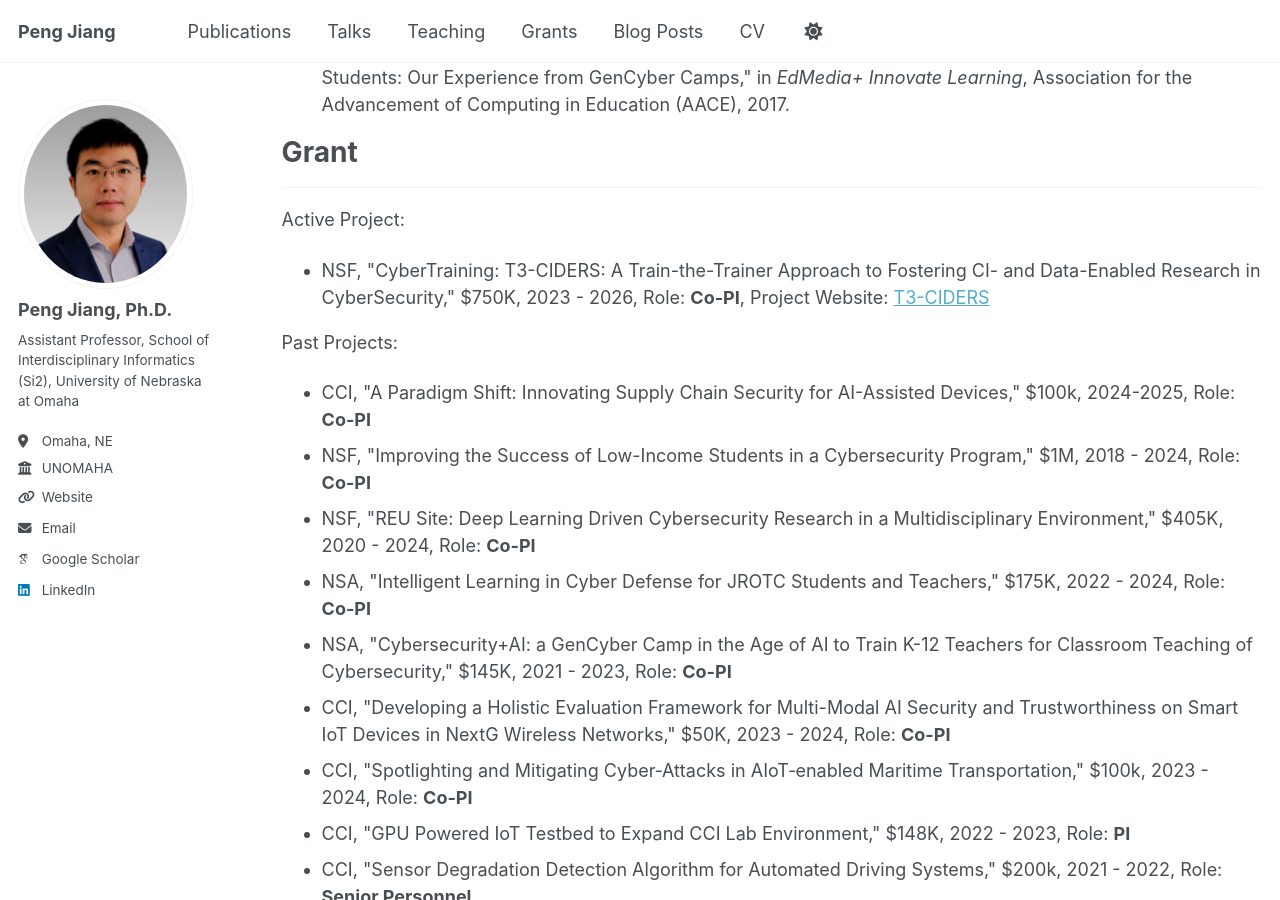
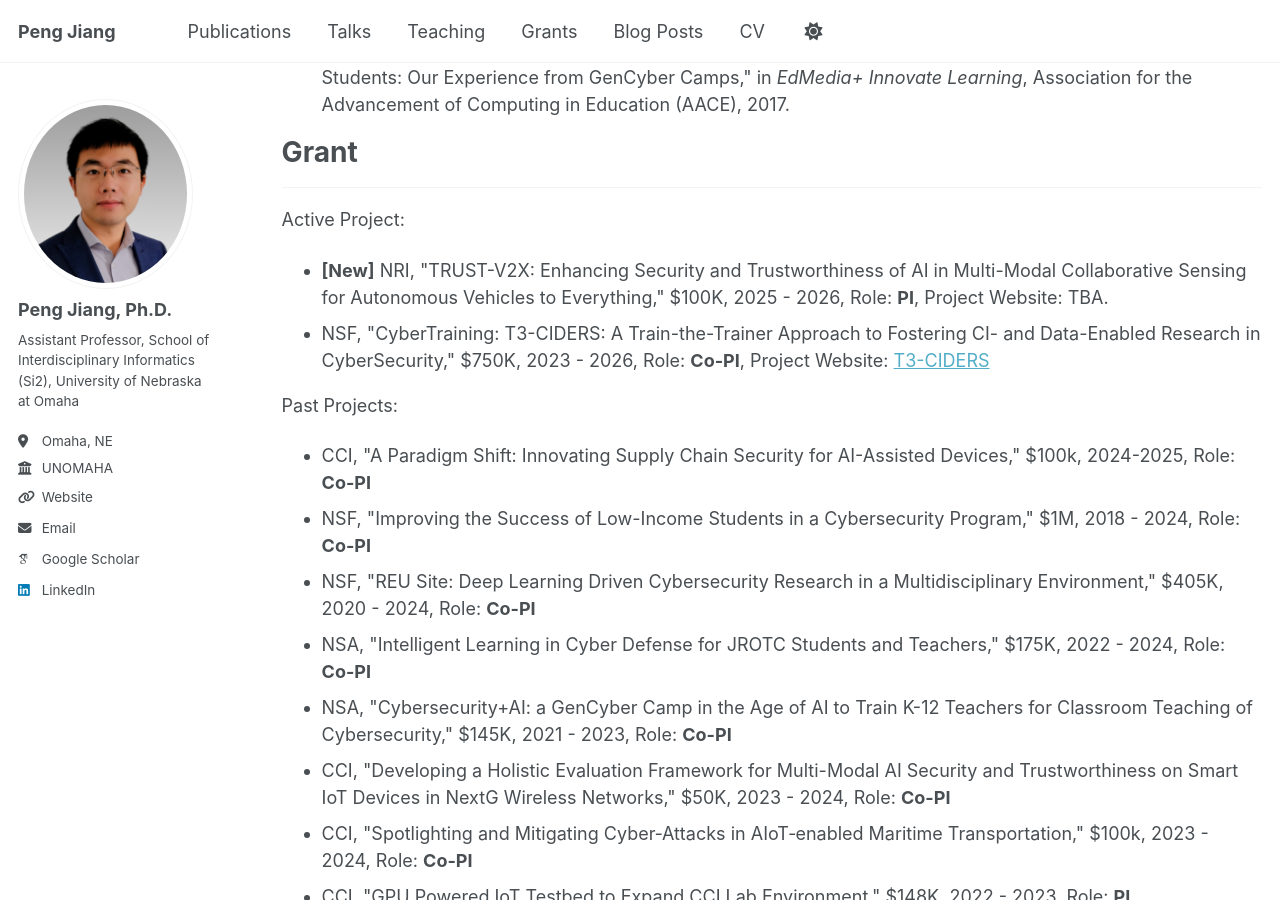
Before and after one commit to PJiang93/pjiang93.github.io, a Jekyll site: the page built from _pages/cv.md, in a window 1280 px wide and 900 px high, scrolled down 1384 px. Built offline with Jekyll 4.4.1, drawn with Linux system fonts in a browser that asks for light colours; some web fonts are replaced.

Commit message:
update news

```diff
--- a/_pages/cv.md
+++ b/_pages/cv.md
@@ -61,6 +61,9 @@ Grant
 
 Active Project:
 <ul class="list-disc mx-3 mb-10 grid gap-2">
+    <li>
+    <b>[New]</b> NRI, "TRUST-V2X: Enhancing Security and Trustworthiness of AI in Multi-Modal Collaborative Sensing for Autonomous Vehicles to Everything,"  $100K, 2025 - 2026, Role: <b>PI</b>, Project Website: TBA.
+  </li>
   <li>
     NSF, "CyberTraining: T3-CIDERS: A Train-the-Trainer Approach to Fostering CI- and Data-Enabled Research in CyberSecurity,"  $750K, 2023 - 2026, Role: <b>Co-PI</b>, Project Website: <a href="https://sites.wp.odu.edu/t3-ciders/">T3-CIDERS</a>
   </li>
```
Also changed, not shown: _pages/about.md (+4 -0 lines).
